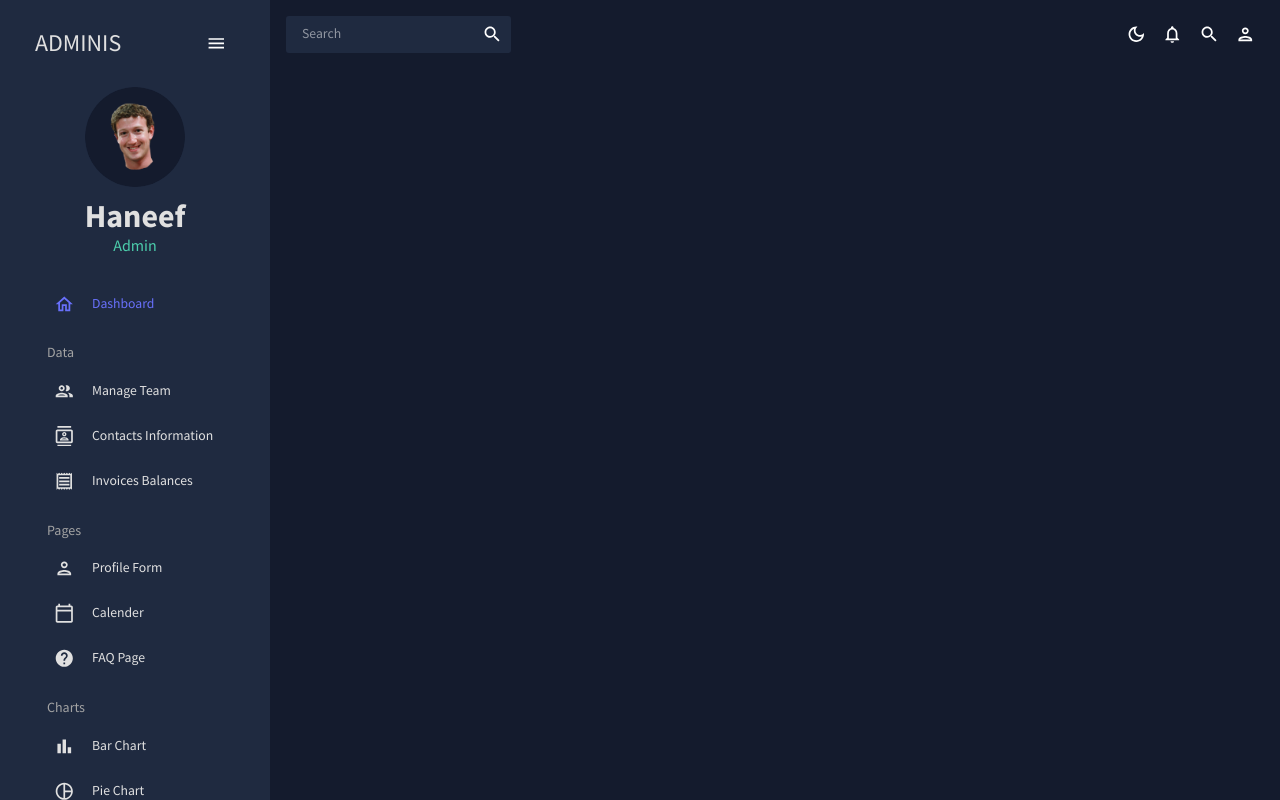
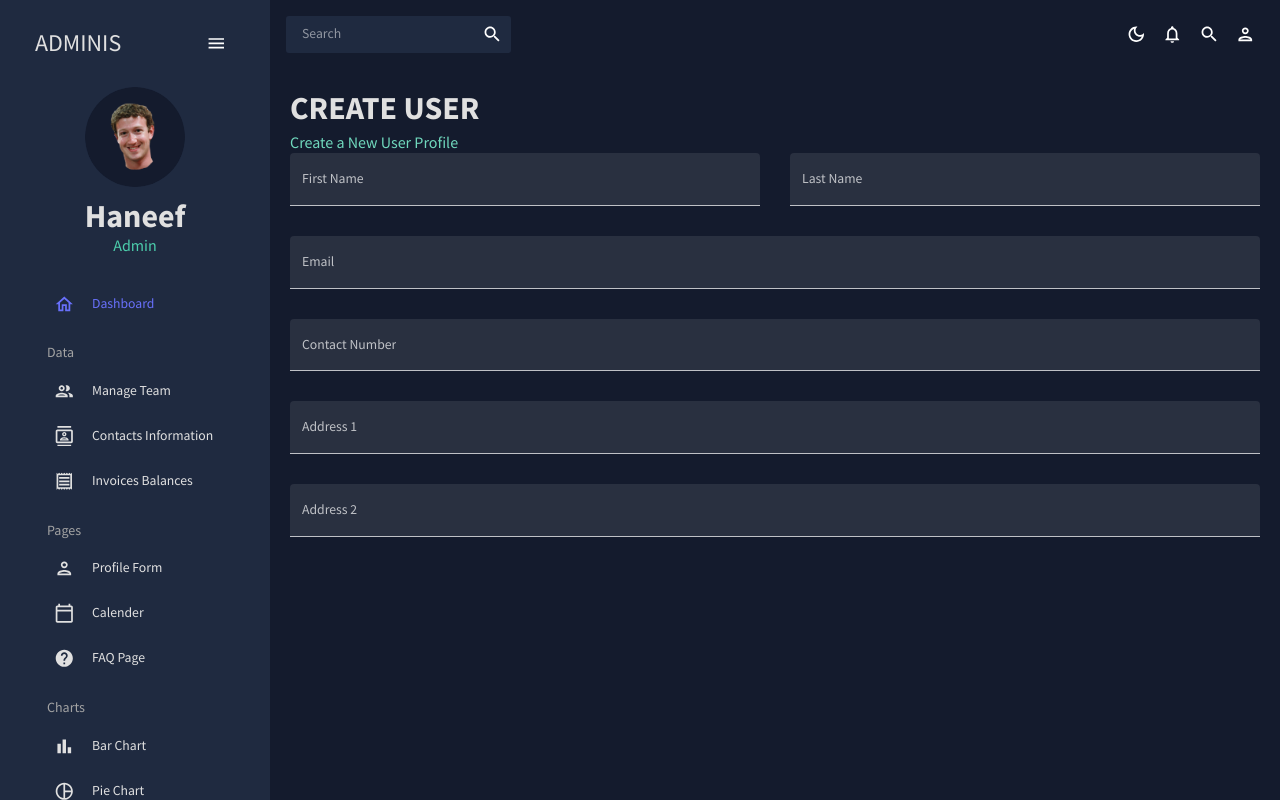
Before and after one commit to Haneefe/AdminDashBoard, a React (Create React App) app: page /form in a window 1280 px wide. Built offline with nearby package versions, Linux system fonts and the light colour scheme.

Commit message:
Profile Form Implemented

```diff
--- a/src/App.js
+++ b/src/App.js
@@ -8,7 +8,7 @@ import Team from "./scenes/team";
 import Invoices from "./scenes/invoices";
 import Contacts from "./scenes/contacts";
 // import Bar from "./scenes/bar";
-// import Form from "./scenes/form";
+import Form from "./scenes/form";
 // import Line from "./scenes/line";
 // import Pie from "./scenes/pie";
 // import FAQ from "./scenes/faq";
@@ -29,10 +29,11 @@ function App() {
               <Route path="/team" element={<Team />} />
               <Route path="/contacts" element={<Contacts />} />
               <Route path="/invoices" element={<Invoices />} />
+              <Route path="/form" element={<Form />} />
               {/*
 
               <Route path="/bar" element={<Bar />} />
-              <Route path="/form" element={<Form />} />
+
               <Route path="/line" element={<Line />} />
               <Route path="/pie" element={<Pie />} />
               <Route path="/faq" element={<FAQ />} />
--- /dev/null
+++ b/src/scenes/form/index.jsx
@@ -0,0 +1,146 @@
+import { Box, Button, TextField } from "@mui/material";
+import { Formik } from "formik";
+import * as yup from "yup";
+import useMediaQuery from "@mui/material/useMediaQuery";
+import Header from "../../components/Header";
+const initialValues = {
+  firstName: "",
+  lastName: "",
+  email: "",
+  contact: "",
+  address1: "",
+  address2: "",
+};
+
+const phoneRegExp =
+  /^((\+[1-9]{1,4}[ -]?)|(\([0-9]{2,3}\)[ -]?)|([0-9]{2,4})[ -]?)*?[0-9]{3,4}[ -]?[0-9]{3,4}$/;
+const userSchema = yup.object().shape({
+  firstName: yup.string().required("required"),
+  lastName: yup.string().required("required"),
+  email: yup.string().email("Invalid Email").required("required"),
+  contact: yup
+    .string()
+    .matches(phoneRegExp, "Phone number is not valid")
+    .required("required"),
+  address1: yup.string().required("required"),
+  address2: yup.string().required("required"),
+});
+const Form = () => {
+  const isNonMobile = useMediaQuery("(min-width:600px)");
+  const handleFormSubmit = (values) => {
+    console.log(values);
+  };
+  return (
+    <Box m="20px">
+      <Header title={"CREATE USER"} subtitle={"Create a New User Profile"} />
+      <Formik
+        onSubmit={handleFormSubmit}
+        initialValues={initialValues}
+        validationSchema={userSchema}
+      >
+        {({
+          values,
+          errors,
+          touched,
+          handleBlur,
+          handleChange,
+          handleSubmit,
+        }) => {
+          return (
+            <form onSubmit={handleSubmit}>
+              <Box
+                display="grid"
+                gap="30px"
+                gridTemplateColumns="repeat(4,minmax(0,1fr))"
+                sx={{
+                  "& > div": { gridColumn: isNonMobile ? undefined : "span 4" },
+                }}
+              >
+                <TextField
+                  fullWidth
+                  variant="filled"
+                  type="text"
+                  label="First Name"
+                  onBlur={handleBlur}
+                  onChange={handleChange}
+                  value={values.firstName}
+                  name="firstName"
+                  error={!!touched.firstName && !!errors.firstName}
+                  helperText={touched.firstName && errors.firstName}
+                  sx={{ gridColumn: "span 2" }}
+                />
+                <TextField
+                  fullWidth
+                  variant="filled"
+                  type="text"
+                  label="Last Name"
+                  onBlur={handleBlur}
+                  onChange={handleChange}
+                  value={values.lastName}
+                  name="lastName"
+                  error={!!touched.lastName && !!errors.lastName}
+                  helperText={touched.lastName && errors.lastName}
+                  sx={{ gridColumn: "span 2" }}
+                />
+                <TextField
+                  fullWidth
+                  variant="filled"
+                  type="text"
+                  label="Email"
+                  onBlur={handleBlur}
+                  onChange={handleChange}
+                  value={values.email}
+                  name="email"
+                  error={!!touched.email && !!errors.email}
+                  helperText={touched.email && errors.email}
+                  sx={{ gridColumn: "span 4" }}
+                />
+                <TextField
+                  fullWidth
+                  variant="filled"
+                  type="text"
+                  label="Contact Number"
+                  onBlur={handleBlur}
+                  onChange={handleChange}
+                  value={values.contact}
+                  name="contact"
+                  error={!!touched.contact && !!errors.contact}
+                  helperText={touched.contact && errors.contact}
+                  sx={{ gridColumn: "span 4" }}
+                />
+                <TextField
+                  fullWidth
+                  variant="filled"
+                  type="text"
+                  label="Address 1"
+                  onBlur={handleBlur}
+                  onChange={handleChange}
+                  value={values.address1}
+                  name="address1"
+                  error={!!touched.address1 && !!errors.address1}
+                  helperText={touched.address1 && errors.address1}
+                  sx={{ gridColumn: "span 4" }}
+                />
+                <TextField
+                  fullWidth
+                  variant="filled"
+                  type="text"
+                  label="Address 2"
+                  onBlur={handleBlur}
+                  onChange={handleChange}
+                  value={values.address2}
+                  name="address2"
+                  error={!!touched.address2 && !!errors.address2}
+                  helperText={touched.address2 && errors.address2}
+                  sx={{ gridColumn: "span 4" }}
+                />
+              </Box>
+            </form>
+          );
+        }}
+      </Formik>
+    </Box>
+  );
+};
+
+export default Form;
```
